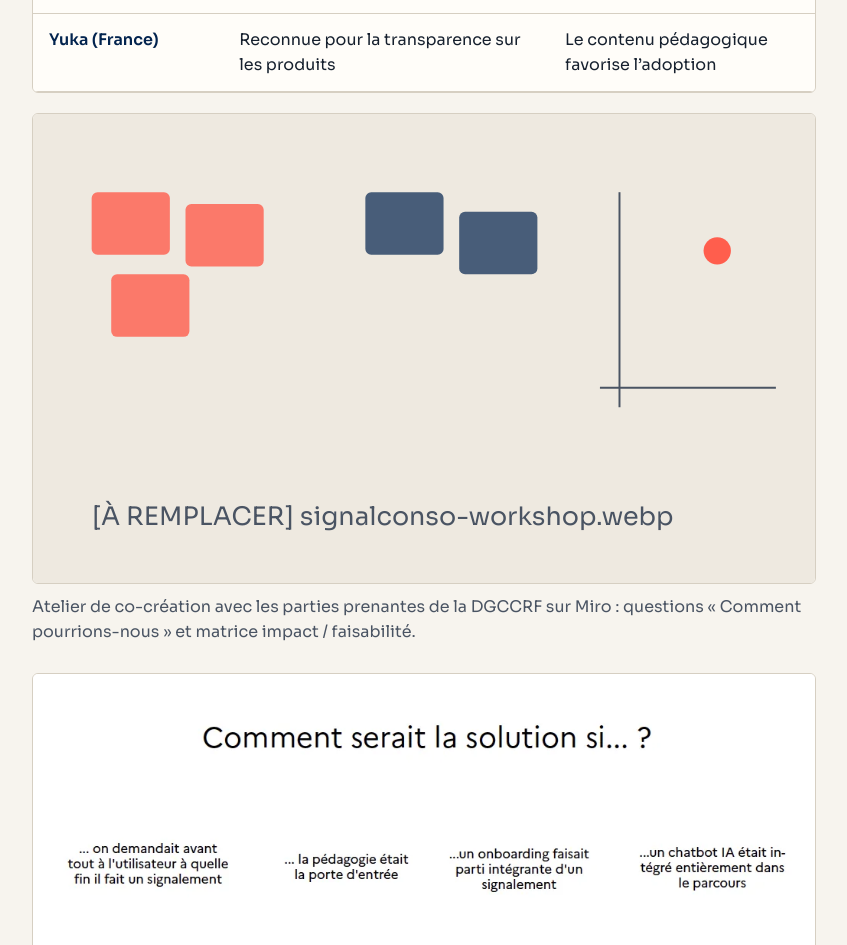
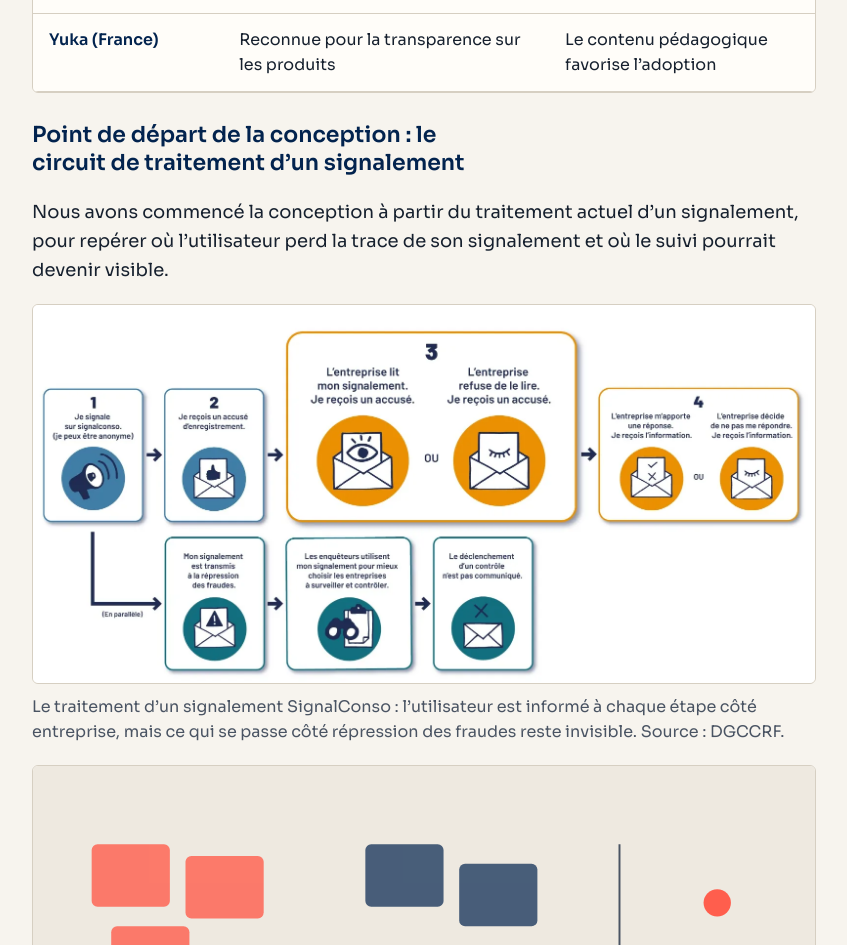
Before and after one commit to LauraPagliaroli/Portfolio, a plain HTML site: page case-studies/signalconso-dgccrf-fr.html in a window 1280 px wide. Shown: the part 4960-5905 px from the top of the page, without its empty margins (360-1207 px from the left). Drawn offline with Linux system fonts and the light colour scheme.

Commit message:
SignalConso: report-processing workflow as the design starting point
Co-Authored-By: Claude Opus 5.5 <noreply@anthropic.com>
Claude-Session: https://claude.ai/code/session_01GQLmp3NLadp1sXB4TJmbB2

```diff
--- a/case-studies/signalconso-dgccrf-fr.html
+++ b/case-studies/signalconso-dgccrf-fr.html
@@ -202,6 +202,14 @@
 </tbody>
 </table>
 </div>
+<h3>Point de départ de la conception : le circuit de traitement d’un signalement</h3>
+<p>Nous avons commencé la conception à partir du traitement actuel d’un signalement, pour repérer où l’utilisateur perd la trace de son signalement et où le suivi pourrait devenir visible.</p>
+<figure class="figure">
+<div class="figure__frame">
+<img alt="Circuit d’un signalement SignalConso en quatre étapes. 1 : je signale sur SignalConso, anonymement si je le souhaite. 2 : je reçois un accusé d’enregistrement. 3 : l’entreprise lit mon signalement ou refuse de le lire, et je reçois un accusé dans les deux cas. 4 : l’entreprise m’apporte une réponse ou décide de ne pas répondre, et j’en suis informé. En parallèle, le signalement est transmis à la répression des fraudes, les enquêteurs l’utilisent pour choisir les entreprises à surveiller et contrôler, et le déclenchement d’un contrôle n’est pas communiqué." decoding="async" height="773" loading="lazy" src="../assets/signalconso-report-workflow.webp" width="1600"/>
+</div>
+<figcaption>Le traitement d’un signalement SignalConso : l’utilisateur est informé à chaque étape côté entreprise, mais ce qui se passe côté répression des fraudes reste invisible. Source : DGCCRF.</figcaption>
+</figure>
 <div class="figure-stack">
 <figure class="figure">
 <div class="figure__frame">
```
Also changed, not shown: case-studies/signalconso-dgccrf.html (+9 -0 lines), assets/signalconso-report-workflow.webp (added).
